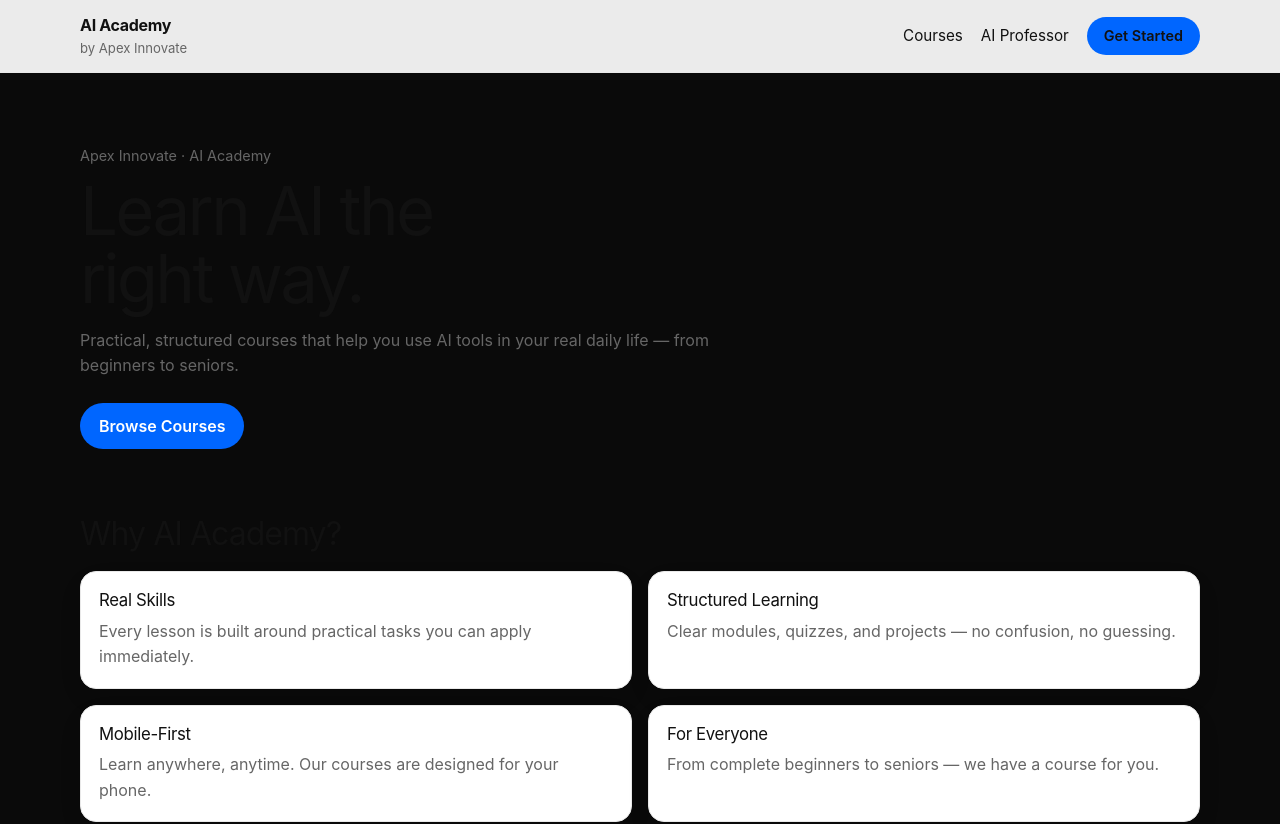
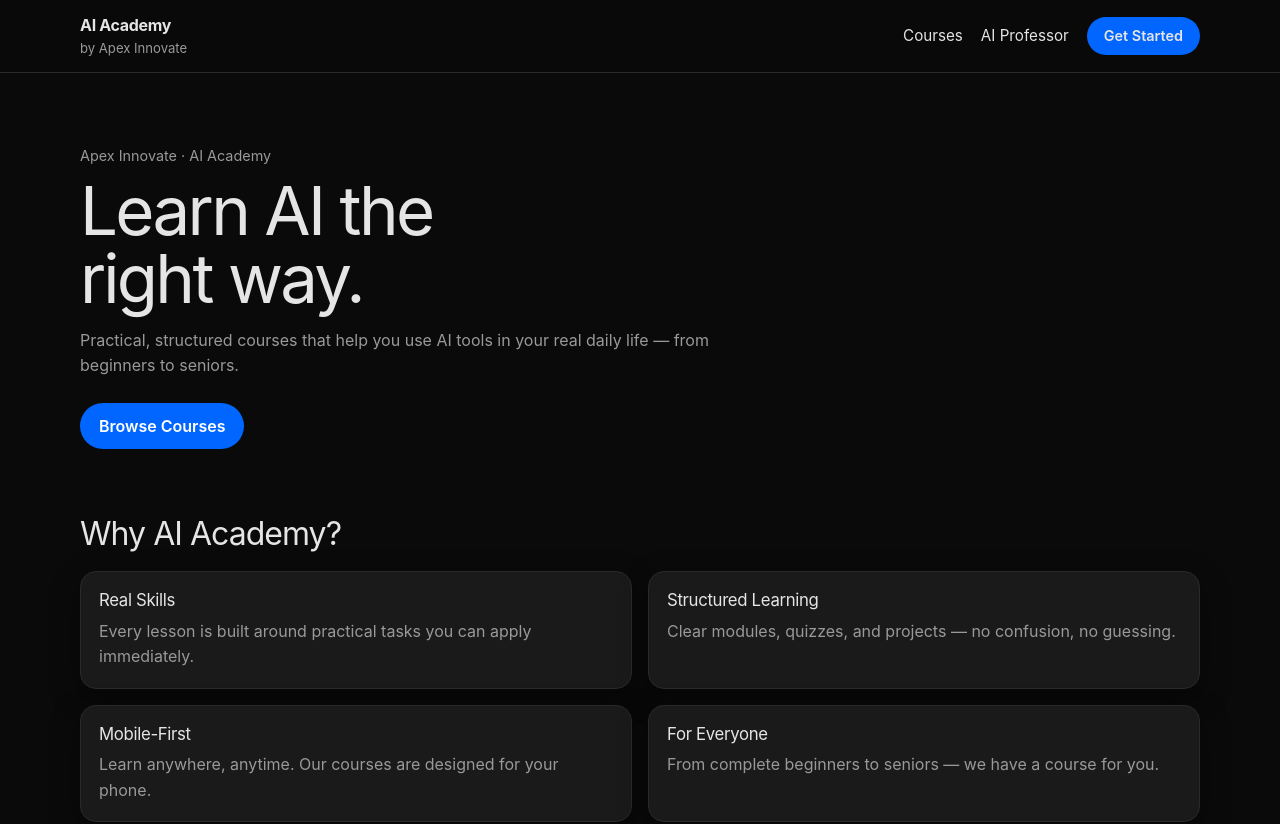
Before and after one commit to Joenasriani/aicourses, a Next.js app: page / in a window 1280 px wide. Shown: the top 824 px of the page. Built offline with nearby package versions, Linux system fonts and the light colour scheme.

Commit message:
Fix dark theme contrast: update CSS variables and hardcoded light colors
Agent-Logs-Url: https://github.com/Joenasriani/aicourses/sessions/3e8ecba0-45c6-485a-a1d4-2ff82b3fff70

Co-authored-by: Joenasriani <3828735+Joenasriani@users.noreply.github.com>

```diff
--- a/app/globals.css
+++ b/app/globals.css
@@ -4,13 +4,13 @@
 
 :root {
   --bg: #0a0a0a;
-  --text: #111111;
-  --muted: #666666;
-  --border: #e9e9e9;
+  --text: #e5e5e5;
+  --muted: #999999;
+  --border: #2a2a2a;
   --accent: #0066ff;
-  --surface: #fafafa;
-  --surface-2: #f4f4f4;
-  --shadow: 0 10px 30px rgba(0, 0, 0, 0.04);
+  --surface: #1a1a1a;
+  --surface-2: #151515;
+  --shadow: 0 10px 30px rgba(0, 0, 0, 0.4);
   --radius: 16px;
   --max: 1160px;
 }
@@ -47,7 +47,7 @@ button {
   position: sticky;
   top: 0;
   z-index: 20;
-  background: rgba(255, 255, 255, 0.92);
+  background: rgba(10, 10, 10, 0.92);
   backdrop-filter: blur(10px);
   border-bottom: 1px solid var(--border);
 }
@@ -171,13 +171,13 @@ p {
 }
 
 .btn-secondary {
-  background: #fff;
+  background: var(--surface);
   color: var(--text);
   border-color: var(--border);
 }
 
 .btn-secondary:hover {
-  background: var(--surface);
+  background: var(--surface-2);
 }
 
 .full {
@@ -227,7 +227,7 @@ p {
 .final-project,
 .cta-panel {
   border: 1px solid var(--border);
-  background: #fff;
+  background: var(--surface);
   border-radius: var(--radius);
   box-shadow: var(--shadow);
 }
```
